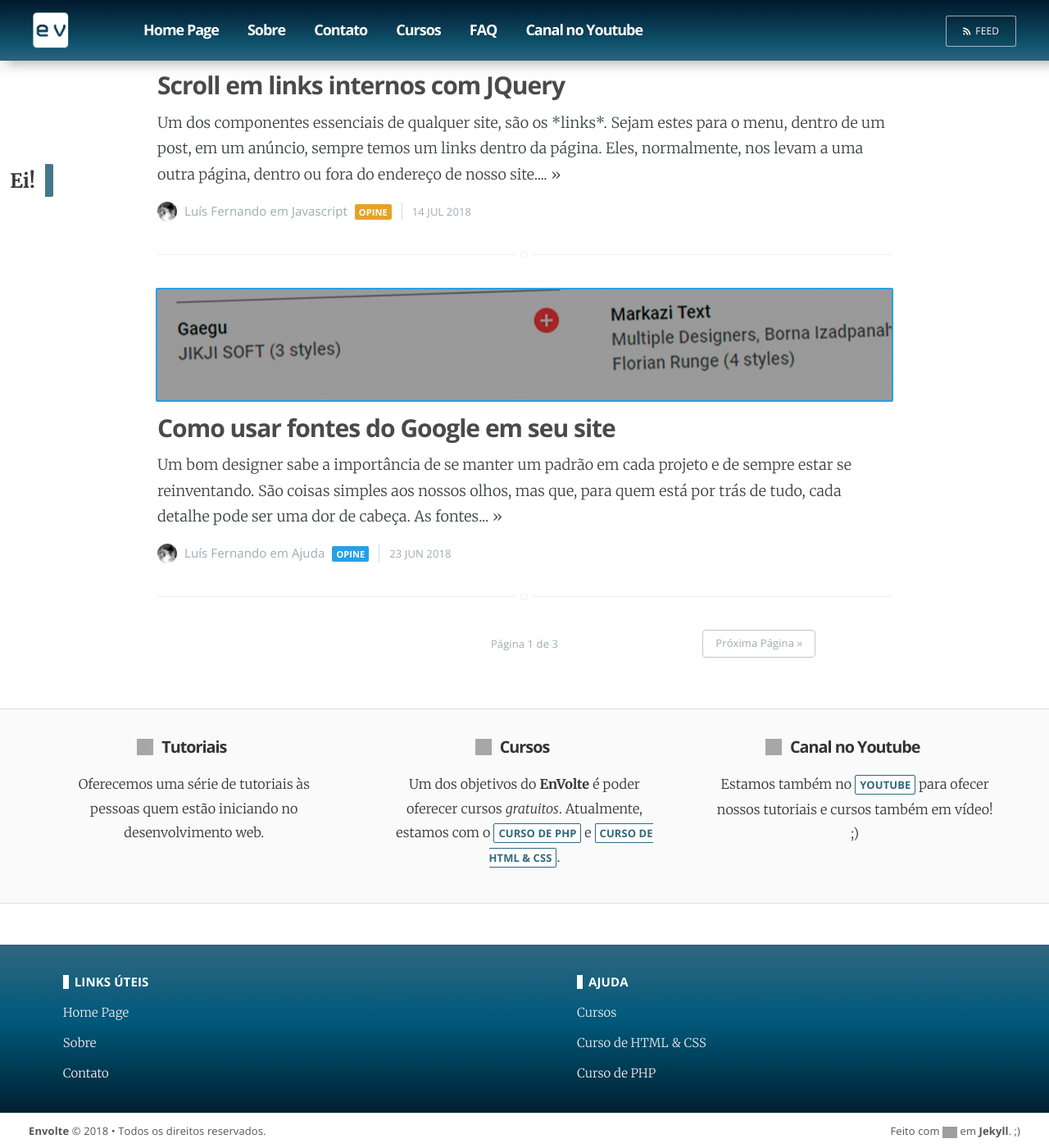
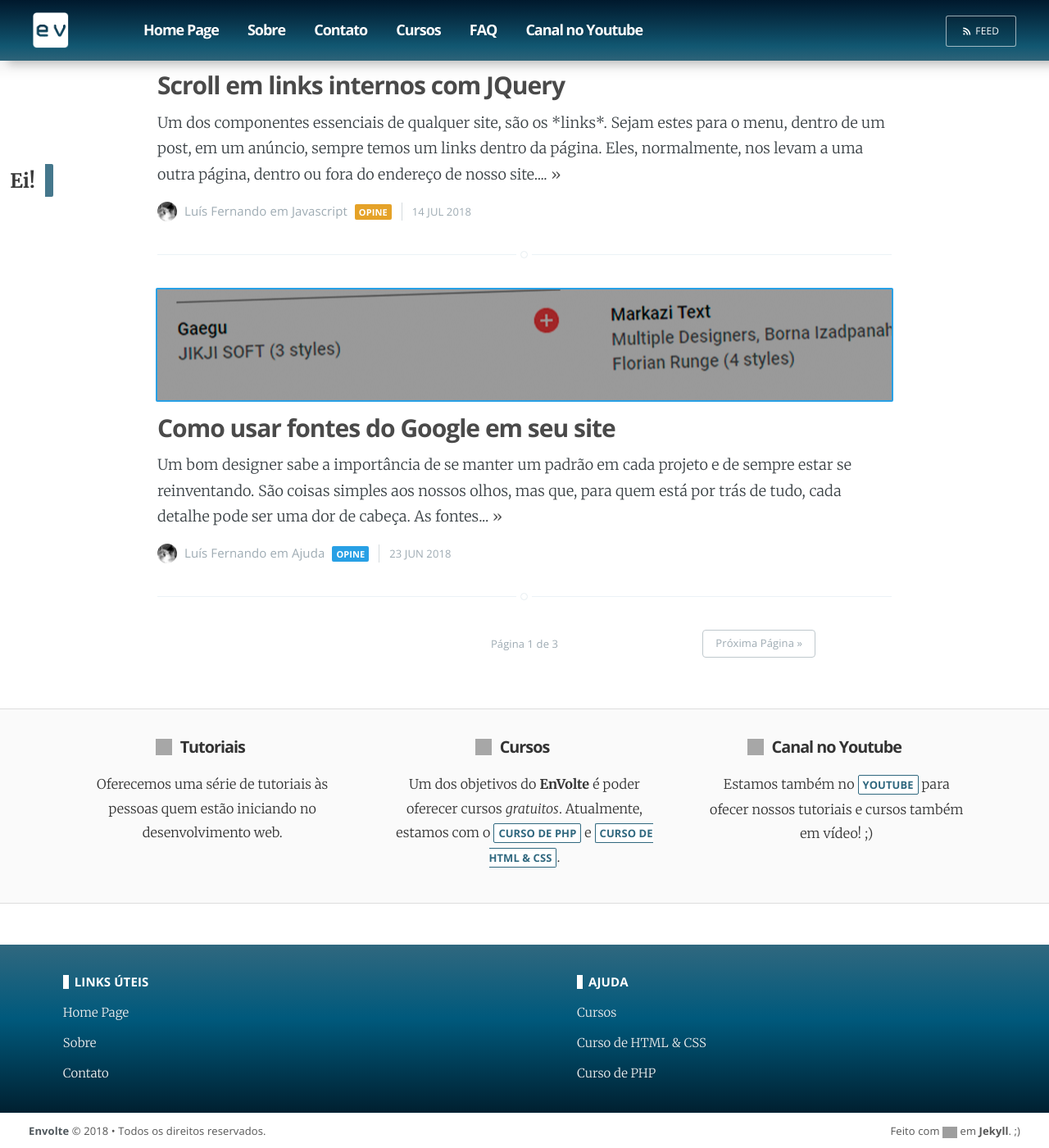
Before and after one commit to EnVolte/envolte.github.io, a Jekyll site: the page built from index.html, in a window 1280 px wide and 1400 px high, scrolled down 2753 px. Shown: the whole window at 82% size. Built offline with Jekyll 4.4.1, drawn with Linux system fonts in a browser that asks for light colours; the list of posts is cut into pages by our own code; grey boxes are pictures that could not be loaded.

Commit message:
Update screen.css

```diff
--- a/assets/css/screen.css
+++ b/assets/css/screen.css
@@ -1900,7 +1900,7 @@
 
 /* Seção sobre */
 section#about {width: 100%; height: auto; position: relative; display: inline-block; background: #fafafa; padding: 40px 0px; border-top: 1px solid #ddd; border-bottom: 1px solid #ddd; margin-top: 2rem;}
-section#about #centre {width: 90%; margin: 0px auto;}
+section#about #centre {width: 85%; margin: 0px auto;}
 section#about h2 {font-family: Open Sans; margin: -5px 0px 0px; font-size: 1.1em; color: #333; transition: 0.7s ease; text-align: center;}
 section#about p {font-family: Merriweather; line-height: 1.8em; font-size: 0.9em; color: #333; transition: 0.7s ease; text-align: center; margin: 20px 0px 0px;}
 section#about span.icon {width: 20px; height: 20px; background-size: 20px; position: absolute; margin-top: 1px; margin-left: -30px; display: inline-block; opacity: 0.9;}
```
